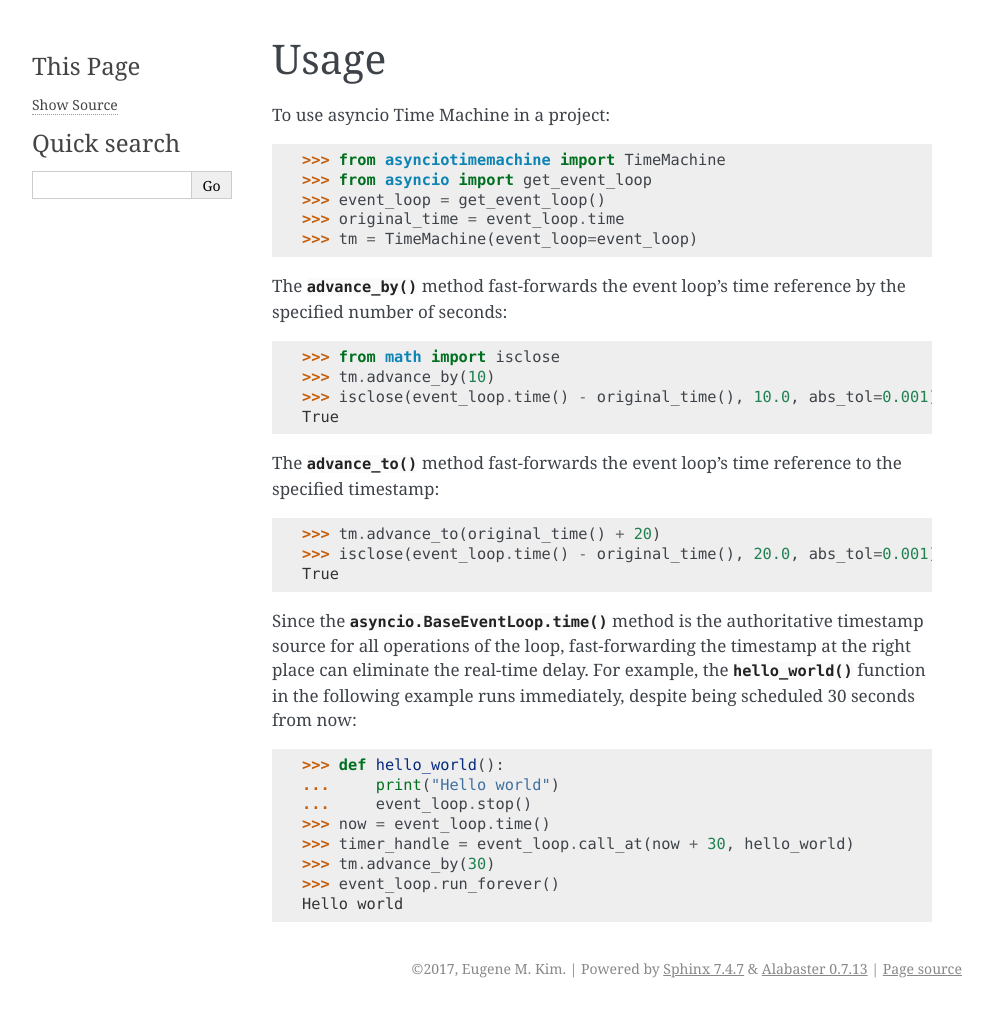
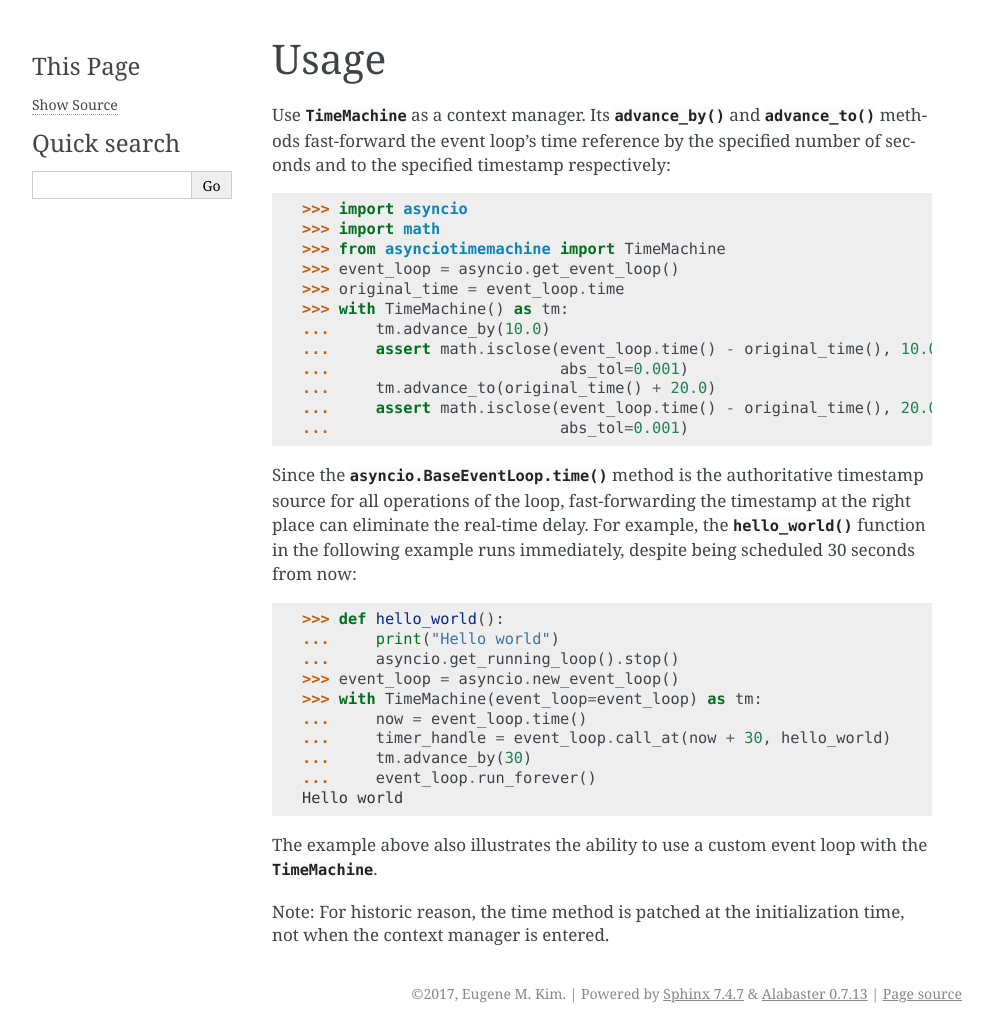
Before and after one commit to astralblue/asynciotimemachine, a Sphinx documentation site: the page built from docs/usage.rst, in a window 1280 px wide. Shown: the whole page, without its empty margins (148-1141 px from the left). Built offline with Sphinx 7.4.7, drawn with Linux system fonts in a browser that asks for light colours; pages that are not in the unit, such as notebooks, are missing from menus; before the commit the page ends 1008 px from its top, so only the background shows below that.

Commit message:
Enable as a context manager; default to main loop

```diff
--- a/docs/usage.rst
+++ b/docs/usage.rst
@@ -2,28 +2,24 @@
 Usage
 =====
 
-To use asyncio Time Machine in a project::
+Use `~asynciotimemachine.TimeMachine` as a context manager.  Its
+`~asynciotimemachine.TimeMachine.advance_by()` and
+`~asynciotimemachine.TimeMachine.advance_to()` methods fast-forward the
+event loop's time reference by the specified number of seconds and to the
+specified timestamp respectively::
 
+    >>> import asyncio
+    >>> import math
     >>> from asynciotimemachine import TimeMachine
-    >>> from asyncio import get_event_loop
-    >>> event_loop = get_event_loop()
+    >>> event_loop = asyncio.get_event_loop()
     >>> original_time = event_loop.time
-    >>> tm = TimeMachine(event_loop=event_loop)
-
-The `~asynciotimemachine.TimeMachine.advance_by()` method fast-forwards the
-event loop's time reference by the specified number of seconds::
-
-    >>> from math import isclose
-    >>> tm.advance_by(10)
-    >>> isclose(event_loop.time() - original_time(), 10.0, abs_tol=0.001)
-    True
-
-The `~asynciotimemachine.TimeMachine.advance_to()` method fast-forwards the
-event loop's time reference to the specified timestamp::
-
-    >>> tm.advance_to(original_time() + 20)
-    >>> isclose(event_loop.time() - original_time(), 20.0, abs_tol=0.001)
-    True
+    >>> with TimeMachine() as tm:
+    ...     tm.advance_by(10.0)
+    ...     assert math.isclose(event_loop.time() - original_time(), 10.0,
+    ...                         abs_tol=0.001)
+    ...     tm.advance_to(original_time() + 20.0)
+    ...     assert math.isclose(event_loop.time() - original_time(), 20.0,
+    ...                         abs_tol=0.001)
 
 Since the :py:meth:`asyncio.BaseEventLoop.time` method is the authoritative
 timestamp source for all operations of the loop, fast-forwarding the timestamp
@@ -33,9 +29,17 @@ being scheduled 30 seconds from now::
 
     >>> def hello_world():
     ...     print("Hello world")
-    ...     event_loop.stop()
-    >>> now = event_loop.time()
-    >>> timer_handle = event_loop.call_at(now + 30, hello_world)
-    >>> tm.advance_by(30)
-    >>> event_loop.run_forever()
+    ...     asyncio.get_running_loop().stop()
+    >>> event_loop = asyncio.new_event_loop()
+    >>> with TimeMachine(event_loop=event_loop) as tm:
+    ...     now = event_loop.time()
+    ...     timer_handle = event_loop.call_at(now + 30, hello_world)
+    ...     tm.advance_by(30)
+    ...     event_loop.run_forever()
     Hello world
+
+The example above also illustrates the ability to use a custom event loop with
+the `~asynciotimemachine.TimeMachine`.
+
+Note: For historic reason, the time method is patched at the initialization
+time, not when the context manager is entered.
```
Also changed, not shown: HISTORY.rst (+12 -0 lines), asynciotimemachine.py (+22 -8 lines), 1 other file.
